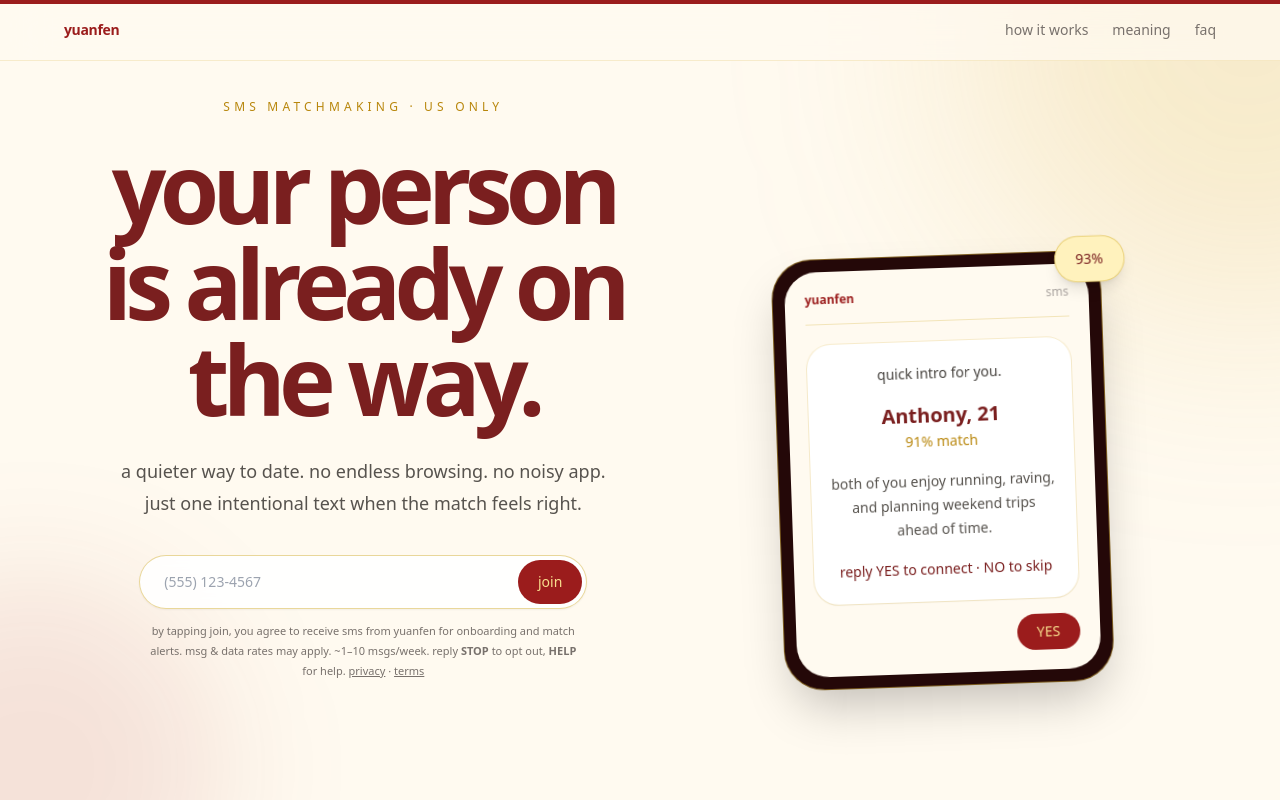
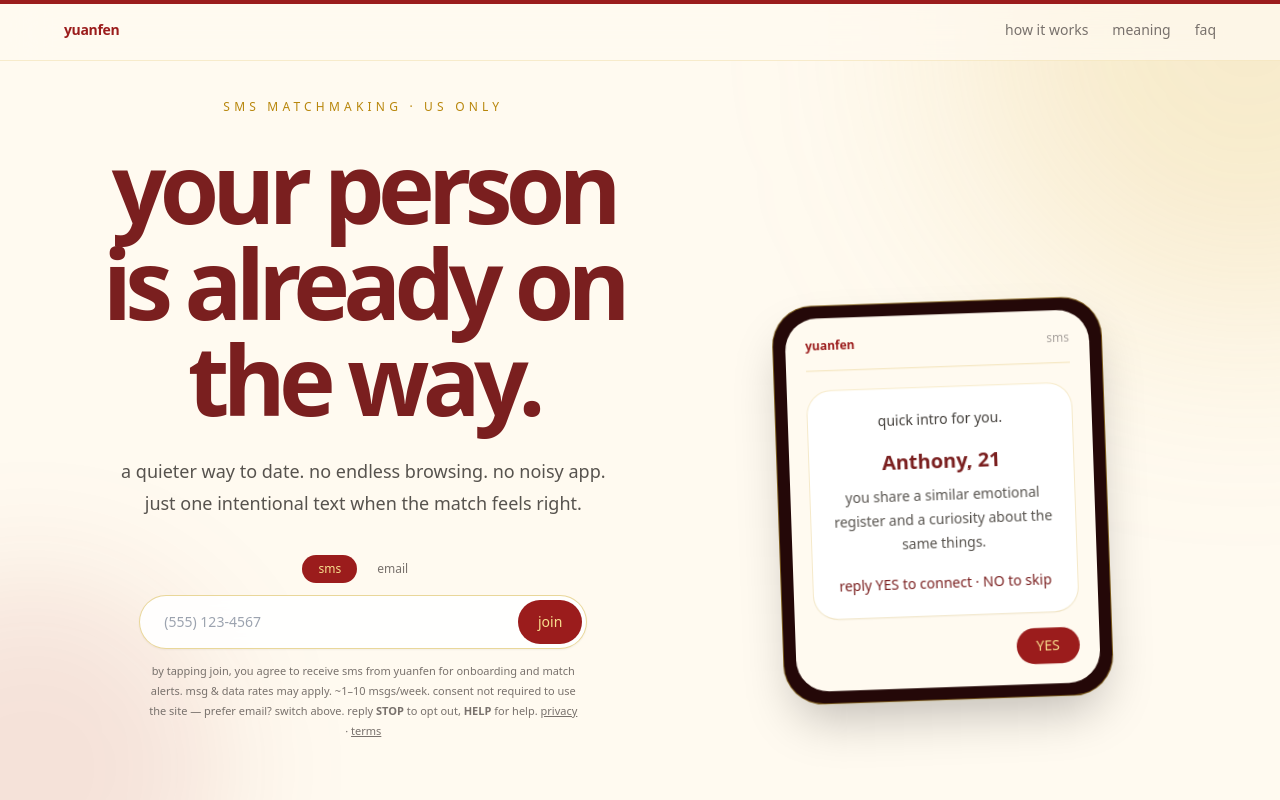
Before and after one commit to a-ch3n/Yuanfen, a Next.js app in the folder frontend/: page / in a window 1280 px wide. Shown: the top 800 px of the page. Built offline with nearby package versions, Linux system fonts and the light colour scheme.

Commit message:
Add email validation and update waitlist form

```diff
--- a/frontend/app/page.tsx
+++ b/frontend/app/page.tsx
@@ -24,6 +24,10 @@ function isValidUsPhone(phone: string) {
   return digitsOnly(phone).length === 10;
 }
 
+function isValidEmail(email: string) {
+  return /^[^\s@]+@[^\s@]+\.[^\s@]+$/.test(email.trim());
+}
+
 const fadeUp = {
   hidden: { opacity: 0, y: 36 },
   show: { opacity: 1, y: 0, transition: { duration: 0.65, ease: "easeOut" as const } },
@@ -32,7 +36,8 @@ const fadeUp = {
 const faqs: [string, string][] = [
   ["is this free?", "Joining the waitlist is free. Early users get access first."],
   ["do i need an app?", "No. yuanfen works through SMS."],
-  ["is it private?", "Yes. Your profile is never public."],
+  ["can i join without giving my phone number?", "Yes. You can join the email-only waitlist by entering your email above. You'll be notified when we open access in your city — no SMS required."],
+  ["is it private?", "Yes. Your profile is never public. Your phone number is never shared with third parties."],
   ["where is this available?", "US numbers only for now."],
 ];
 
@@ -50,35 +55,43 @@ const quotes = [
 ];
 
 function WaitlistForm() {
+  const [mode, setMode] = useState<"sms" | "email">("sms");
   const [phone, setPhone] = useState("");
+  const [email, setEmail] = useState("");
   const [joined, setJoined] = useState(false);
   const [error, setError] = useState("");
 
   async function submit(e: React.FormEvent) {
     e.preventDefault();
+    setError("");
 
+    const body: { phone?: string; email?: string } = {};
+    if (mode === "sms") {
       if (!isValidUsPhone(phone)) {
         setError("enter a valid us phone number");
         return;
       }
-
-    setError("");
+      body.phone = digitsOnly(phone);
+    } else {
+      if (!isValidEmail(email)) {
+        setError("enter a valid email");
+        return;
+      }
+      body.email = email.trim();
+    }
 
     try {
       const res = await fetch(`${API}/waitlist`, {
         method: "POST",
-        headers: {
-          "Content-Type": "application/json",
-        },
-        body: JSON.stringify({ phone: digitsOnly(phone) }),
+        headers: { "Content-Type": "application/json" },
+        body: JSON.stringify(body),
       });
-
       if (res.ok) {
         setJoined(true);
       } else {
         setError("something went wrong");
       }
-    } catch (err) {
+    } catch {
       setError("backend not running");
     }
   }
@@ -97,7 +110,34 @@ function WaitlistForm() {
 
   return (
     <form onSubmit={submit} className="space-y-3">
+      {/* Mode toggle */}
+      <div className="flex justify-center gap-1 mb-2 text-xs">
+        <button
+          type="button"
+          onClick={() => { setMode("sms"); setError(""); }}
+          className={`px-4 py-1.5 rounded-full transition ${
+            mode === "sms"
+              ? "bg-[#9b1c1c] text-[#f8df8e]"
+              : "text-stone-500 hover:text-[#9b1c1c]"
+          }`}
+        >
+          sms
+        </button>
+        <button
+          type="button"
+          onClick={() => { setMode("email"); setError(""); }}
+          className={`px-4 py-1.5 rounded-full transition ${
+            mode === "email"
+              ? "bg-[#9b1c1c] text-[#f8df8e]"
+              : "text-stone-500 hover:text-[#9b1c1c]"
+          }`}
+        >
+          email
+        </button>
+      </div>
+
       <div className="flex rounded-full border border-[#d4af37]/50 bg-white/90 p-1 shadow-sm backdrop-blur">
+        {mode === "sms" ? (
           <input
             value={phone}
             onChange={(e) => setPhone(formatPhone(e.target.value))}
@@ -105,18 +145,42 @@ function WaitlistForm() {
             inputMode="tel"
             className="min-w-0 flex-1 rounded-full bg-transparent px-5 py-3 text-sm outline-none"
           />
+        ) : (
+          <input
+            value={email}
+            onChange={(e) => setEmail(e.target.value)}
+            placeholder="you@somewhere.com"
+            inputMode="email"
+            type="email"
+            className="min-w-0 flex-1 rounded-full bg-transparent px-5 py-3 text-sm outline-none"
+          />
+        )}
         <button className="rounded-full bg-[#9b1c1c] px-5 py-3 text-sm font-medium text-[#f8df8e] transition hover:bg-[#7a1515]">
           join
         </button>
       </div>
+
       {error ? (
         <p className="text-xs text-[#9b1c1c]">{error}</p>
-      ) : (
+      ) : mode === "sms" ? (
         <p className="px-2 text-[11px] leading-5 text-stone-500">
           by tapping join, you agree to receive sms from yuanfen for onboarding
           and match alerts. msg &amp; data rates may apply. ~1–10 msgs/week.
+          consent not required to use the site — prefer email? switch above.
           reply <strong>STOP</strong> to opt out, <strong>HELP</strong> for
           help.{" "}
+          <a href="/privacy" className="underline hover:text-[#9b1c1c]">
+            privacy
+          </a>{" "}
+          ·{" "}
+          <a href="/terms" className="underline hover:text-[#9b1c1c]">
+            terms
+          </a>
+        </p>
+      ) : (
+        <p className="px-2 text-[11px] leading-5 text-stone-500">
+          email-only waitlist. no sms will be sent. we&apos;ll email you when
+          access opens in your city.{" "}
           <a href="/privacy" className="underline hover:text-[#9b1c1c]">
             privacy
           </a>{" "}
@@ -153,9 +217,8 @@ function FloatingPhone() {
           <div className="mt-5 rounded-3xl bg-white p-5 text-sm leading-6 shadow-sm ring-1 ring-[#d4af37]/20">
             <p className="text-stone-700">quick intro for you.</p>
             <p className="mt-4 text-xl font-semibold text-[#7a1f1f]">Anthony, 21</p>
-            <p className="text-[#b8860b]">91% match</p>
-            <p className="mt-4 text-stone-600">
-              both of you enjoy running, raving, and planning weekend trips ahead of time.
+            <p className="text-stone-600 mt-2">
+              you share a similar emotional register and a curiosity about the same things.
             </p>
             <p className="mt-4 font-medium text-[#7a1f1f]">reply YES to connect · NO to skip</p>
           </div>
@@ -175,13 +238,6 @@ function FloatingPhone() {
             </motion.div>
           )}
         </div>
-      </motion.div>
-      <motion.div
-        animate={{ scale: [1, 1.08, 1] }}
-        transition={{ duration: 3, repeat: Infinity }}
-        className="absolute -right-6 -top-6 rounded-full border border-[#d4af37]/50 bg-[#fff2bd] px-5 py-3 text-sm font-medium text-[#7a1f1f] shadow-lg"
-      >
-        93%
       </motion.div>
     </motion.div>
   );
@@ -398,7 +454,7 @@ export default function App() {
           className="mx-auto max-w-xl rounded-[3rem] border border-[#d4af37]/30 bg-white/60 p-8"
         >
           <h2 className="text-4xl font-semibold tracking-[-0.05em] text-[#7a1f1f]">be first to know.</h2>
-          <p className="mt-3 text-sm text-stone-600">we&apos;ll text you when yuanfen opens.</p>
+          <p className="mt-3 text-sm text-stone-600">we&apos;ll text or email you when yuanfen opens.</p>
           <div className="mt-7">
             <WaitlistForm />
           </div>
```
Lines whose indentation alone changed are shown as unchanged.
